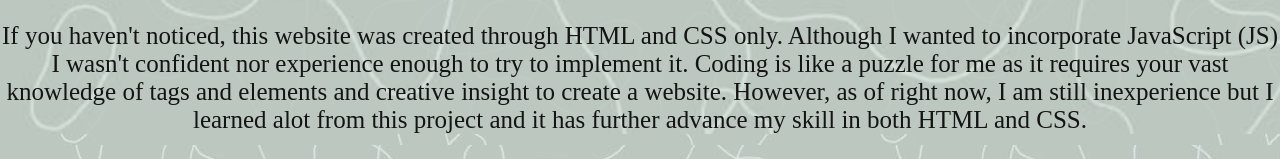
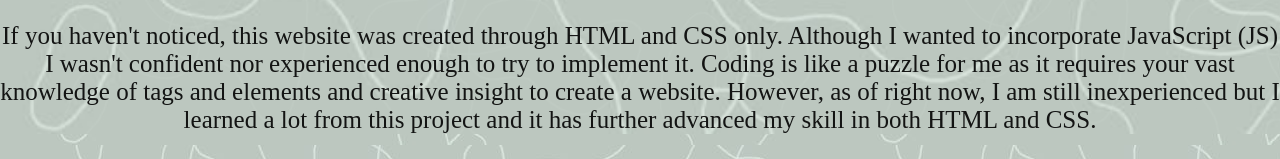
Before and after one commit to Ronald-G108/Computer-Project, a plain HTML site: page index.html in a window 1280 px wide. Shown: the part 1451-1610 px from the top of the page. Drawn offline with Linux system fonts and the light colour scheme.

Commit message:
Update index.html

```diff
--- a/index.html
+++ b/index.html
@@ -21,7 +21,7 @@
 
      <p id="Coding">Coding</p>
      <a href="https://code.visualstudio.com/" target="_blank"><img id="CodingLogo" src="HTML5.png" alt="HTML5.png"> </a>
-    <p id="CodingP">If you haven't noticed, this website was created through HTML and CSS only. Although I wanted to incorporate JavaScript (JS) I wasn't confident nor experience enough to try to implement it. Coding is like a puzzle for me as it requires your vast knowledge of tags and elements and creative insight to create a website. However, as of right now, I am still inexperience but I learned alot from this project and it has further advance my skill in both HTML and CSS.</p>
+    <p id="CodingP">If you haven't noticed, this website was created through HTML and CSS only. Although I wanted to incorporate JavaScript (JS) I wasn't confident nor experienced enough to try to implement it. Coding is like a puzzle for me as it requires your vast knowledge of tags and elements and creative insight to create a website. However, as of right now, I am still inexperienced but I learned a lot from this project and it has further advanced my skill in both HTML and CSS.</p>
 </div>
 <div class="Close">
 </div>
```
